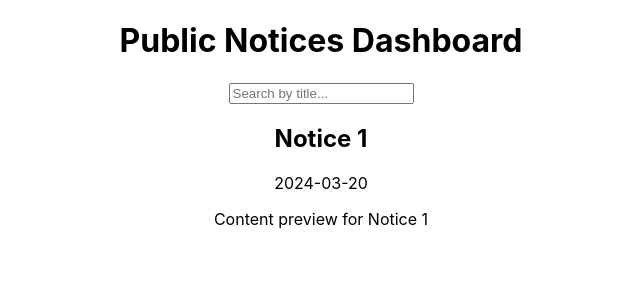
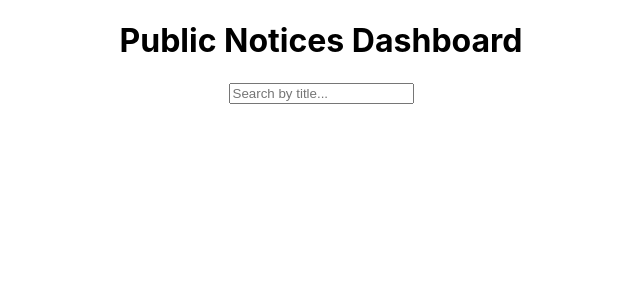
Before and after one commit to ewaljs/column-frontend-exerciese, a React (Create React App) app: page / in a window 1280 px wide. Shown: the top 300 px of the page, without its empty margins (319-959 px from the left). Built offline with nearby package versions, Linux system fonts and the light colour scheme.

Commit message:
feat: add searchability and debouncing

```diff
--- a/src/components/Dashboard.js
+++ b/src/components/Dashboard.js
@@ -1,13 +1,17 @@
-import React from "react";
+import React, { useState } from "react";
 import SearchInput from "./SearchInput";
 import NoticeList from "./NoticeList";
+import useDebounce from "../hooks/useDebounce";
 
 function Dashboard() {
+  const [searchQuery, setSearchQuery] = useState("");
+  const debouncedSearchQuery = useDebounce(searchQuery, 500);
+
   return (
     <div>
       <h1>Public Notices Dashboard</h1>
-      <SearchInput />
-      <NoticeList />
+      <SearchInput searchQuery={searchQuery} setSearchQuery={setSearchQuery} />
+      <NoticeList searchQuery={debouncedSearchQuery} />
     </div>
   );
 }
--- a/src/components/NoticeItem.js
+++ b/src/components/NoticeItem.js
@@ -1,11 +1,14 @@
 import React from "react";
 
 function NoticeItem({ notice }) {
+  const { title, publicationDate, content } = notice;
+  const pubDate = new Date(publicationDate.seconds * 1000);
+
   return (
     <div>
-      <h2>{notice.title}</h2>
-      <p>{notice.publicationDate}</p>
-      <p>{notice.content}</p>
+      <h2>{title}</h2>
+      <p>{pubDate.toLocaleDateString()}</p>
+      <p>{content}</p>
     </div>
   );
 }
--- a/src/components/NoticeList.js
+++ b/src/components/NoticeList.js
@@ -1,20 +1,41 @@
-import React from "react";
+import React, { useEffect, useState } from "react";
 import NoticeItem from "./NoticeItem";
+import { db } from "../db";
+import { collection, query, where, getDocs } from "firebase/firestore";
 
-function NoticeList() {
-  // For now, we'll just render a static list. Later, we'll fetch this from Firestore.
-  const notices = [
-    {
-      title: "Notice 1",
-      publicationDate: "2024-03-20",
-      content: "Content preview for Notice 1",
-    },
-  ];
+function NoticeList({ searchQuery }) {
+  const [notices, setNotices] = useState([]);
+  const [isLoading, setIsLoading] = useState(false);
+
+  useEffect(() => {
+    const fetchNotices = async () => {
+      setIsLoading(true);
+      const q = query(
+        collection(db, "notices"),
+        where("title", "==", searchQuery)
+      );
+
+      const querySnapshot = await getDocs(q);
+      const fetchedNotices = querySnapshot.docs.map((doc) => ({
+        id: doc.id,
+        ...doc.data(),
+      }));
+
+      setNotices(fetchedNotices);
+      setIsLoading(false);
+    };
+
+    if (searchQuery) {
+      fetchNotices();
+    }
+  }, [searchQuery]);
+
+  if (isLoading) return <div>Loading...</div>;
 
   return (
     <div>
       {notices.map((notice) => (
-        <NoticeItem key={notice.title} notice={notice} />
+        <NoticeItem key={notice.id} notice={notice} />
       ))}
     </div>
   );
--- a/src/components/SearchInput.js
+++ b/src/components/SearchInput.js
@@ -1,11 +1,12 @@
 import React from "react";
 
-function SearchInput() {
+function SearchInput({ searchQuery, setSearchQuery }) {
   return (
     <input
       type="text"
       placeholder="Search by title..."
-      // We'll add the debouncing logic here later
+      value={searchQuery}
+      onChange={(e) => setSearchQuery(e.target.value)}
     />
   );
 }
--- /dev/null
+++ b/src/hooks/useDebounce.js
@@ -0,0 +1,19 @@
+import { useState, useEffect } from "react";
+
+function useDebounce(value, delay) {
+  const [debouncedValue, setDebouncedValue] = useState(value);
+
+  useEffect(() => {
+    const handler = setTimeout(() => {
+      setDebouncedValue(value);
+    }, delay);
+
+    return () => {
+      clearTimeout(handler);
+    };
+  }, [value, delay]);
+
+  return debouncedValue;
+}
+
+export default useDebounce;
```
